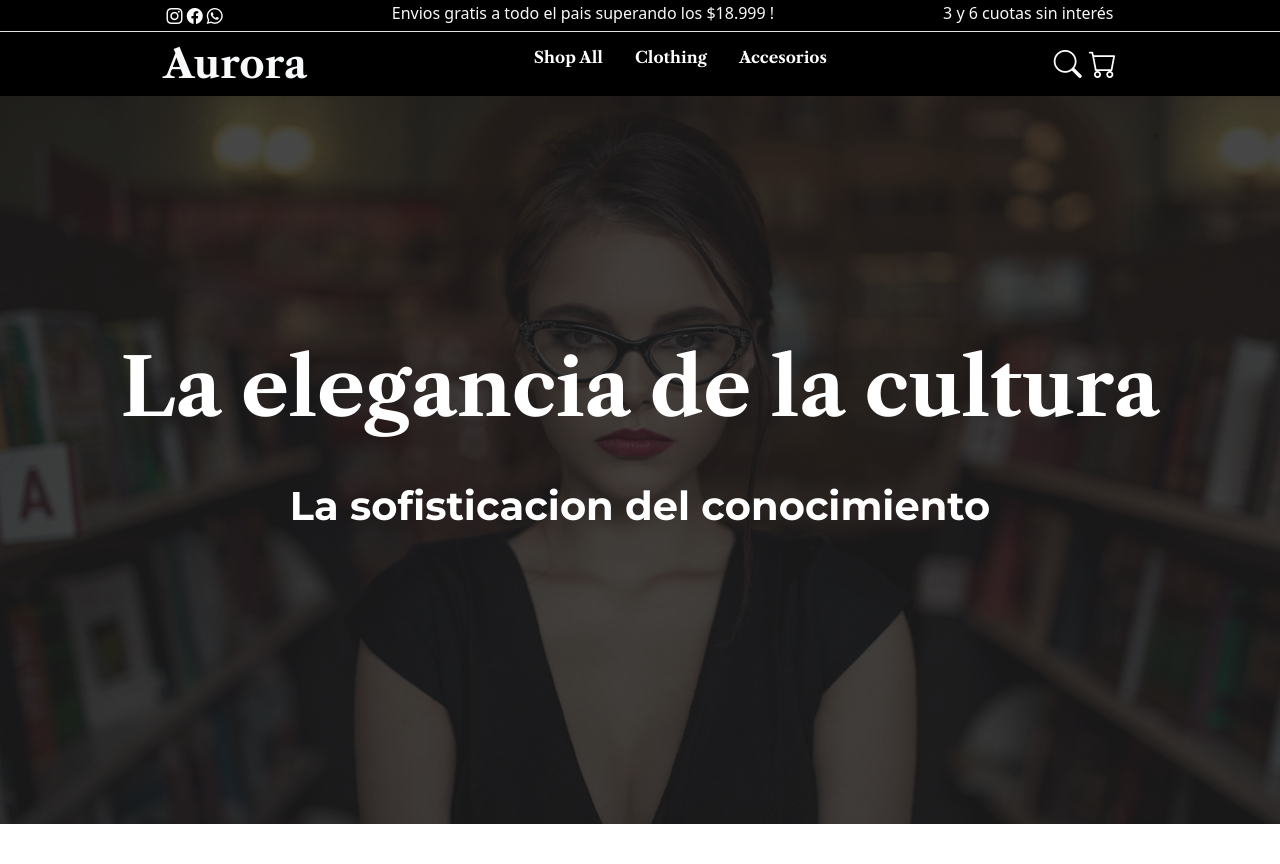
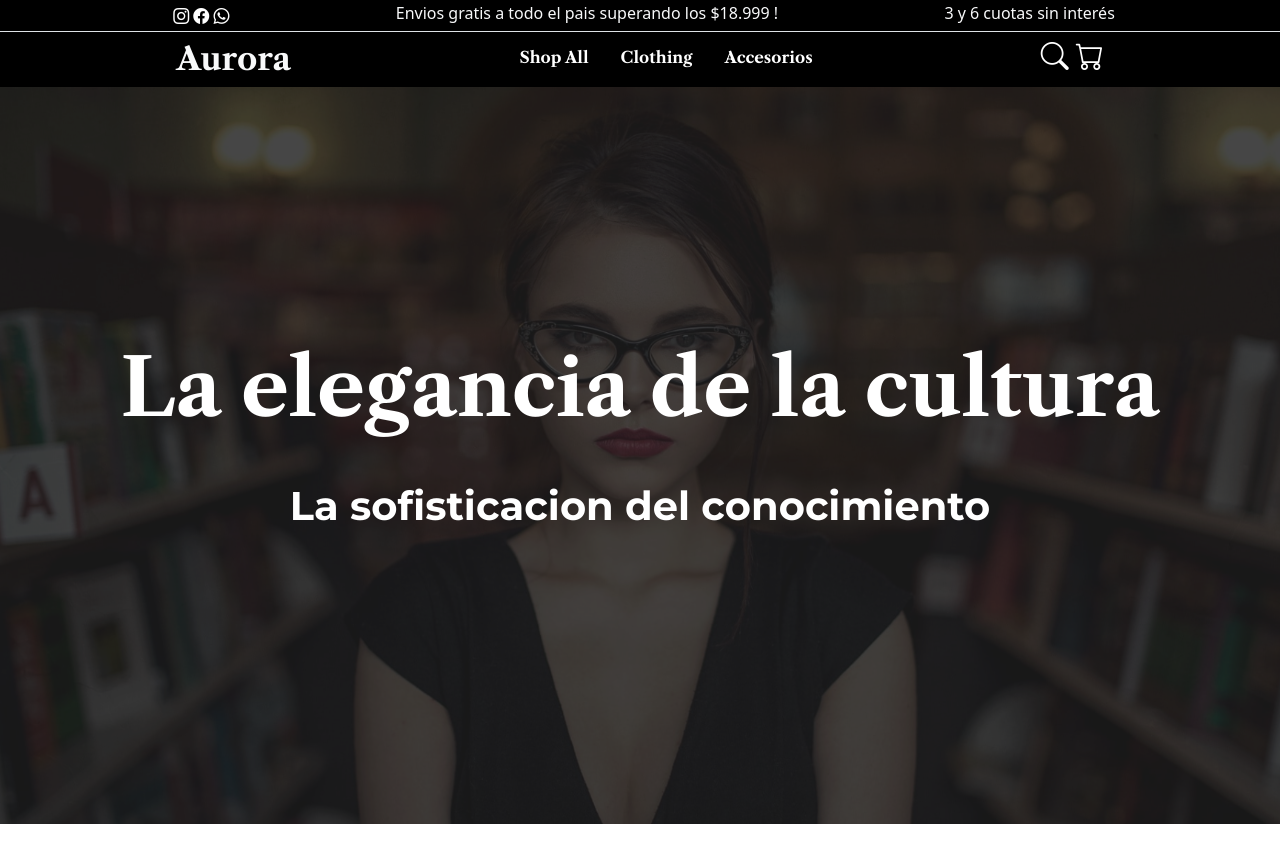
Before and after one commit to JonnhyIT28/aurora, a PHP site: page / in a window 1280 px wide. Shown: the top 864 px of the page. Run offline with PHP 8.4, Linux system fonts and the light colour scheme.

Commit message:
index responsivo fixed

```diff
--- a/index.html
+++ b/index.html
@@ -82,7 +82,7 @@
 
     <div class="fixed-top menu-resp">
         <div class="container-fluid bg-color border-bottom">
-            <div class="d-flex pt-1 justify-content-around container text-light">
+            <div class="d-flex pt-1 justify-content-around container text-light pl-2">
                 <div>
                     <a class="white hover-ig" target="_blank" href="https://www.instagram.com/"><i class="bi bi-instagram"></i></a>
                     <a class="white hover-fb" target="_blank" href="https://www.facebook.com/"><i class="bi bi-facebook"></i></a>
@@ -90,13 +90,13 @@
                 </div>
 
                 <p class="h6 menu-resp">Envios gratis a todo el pais superando los $18.999 !</p>
-                <p class="h6 menu-resp">3 y 6 cuotas sin interés</p>
+                <p class="h6 menu-resp ">3 y 6 cuotas sin interés</p>
             </div>
         </div>
         <div class="container-fluid bg-color">
-            <div class="d-flex justify-content-around container text-light">
-                <p class="p-title pt-2 h1 hover-logo logo-resp"><a class="text-decoration-none text-light" href="index.html">Aurora</a></p>
-                <ul class="pt-2 nav nav-pills px-5">
+            <div class="d-flex justify-content-around container text-light pt-2">
+                <p class="logo h2 hover-logo logo-resp"><a class="text-decoration-none text-light" href="index.html">Aurora</a></p>
+                <ul class="nav nav-pills px-4">
                     <li class="nav-item">
                         <a href="collection.html" class="link-menu menu-resp hover-op nav-link">Shop All</a>
                     </li>
@@ -107,7 +107,7 @@
                         <a href="accesorios.html" class="link-menu link-menu-resp hover-op nav-link">Accesorios</a>
                     </li>
                 </ul>
-                <div class="pt-3 p-title white h3 logo-resp">
+                <div class="p-title white h3 logo-resp">
                     <i class="hover-op bi bi-search"></i>
                     <i class="hover-op bi bi-cart"></i>
                 </div>
@@ -180,20 +180,20 @@
 
     <div class="container-fluid">
         <div class="row">
-            <div class="col-12 col-lg-6 overflow-hidden ">
+            <div class="col-12 col-lg-6">
                 <a href="ropa.html">
-                    <div class="row position-r">
-                        <img class="img-fluid hover-op" src="imagenes/libros1.jpg" alt="Libros">
+                    <div class="position-r overflow-hidden">
+                        <img class="hover-op img-fluid" src="imagenes/libros1.jpg" alt="Libros" width="100%">
                         <div class="position-a top-0 start-0 pointer-events-n">
                             <p class="display-2 text-light">Clothing</p>
                         </div>
                     </div>
                 </a>
             </div>
-            <div class="col-12 col-lg-6 overflow-hidden">
+            <div class="col-12 col-lg-6">
                 <a href="accesorios.html">
-                    <div class="row position-r overflow-hidden">
-                        <img class="img-fluid hover-op" src="imagenes/reading.png" alt="Accesorios">
+                    <div class="position-r overflow-hidden">
+                        <img class="hover-op img-fluid" src="imagenes/reading.png" alt="Accesorios" width="100%">
                         <div class="position-a top-0 start-0 pointer-events-n">
                             <p class="display-2 text-light d-inline">Accesorios</p>
                         </div>
--- a/menu-resp.css
+++ b/menu-resp.css
@@ -18,6 +18,6 @@
         font-style: normal;
         text-transform: initial;
         letter-spacing: 0px;
-        font-size: 15px;
+        font-size: 20px;
     }
 }
--- a/style.css
+++ b/style.css
@@ -1,5 +1,10 @@
 * {
     user-select: none;
+}
+
+
+.pl-2 {
+    padding-left: 20px;
 }
 
 .card a, .card p {
@@ -95,6 +100,10 @@ h1, .h1 {
     background-image: url('imagenes/arito2.png');
 }
 
+/*MENU DE SECCIONES CON IMAGENES*/
+.img-custom-height {
+    height: 50vh;
+}
 
 /*FONDOS PARA LOS HEADERS DE CADA SITIO*/
 .custom-bg {
@@ -250,6 +259,17 @@ h1, .h1 {
     font-family: 'Montserrat', sans-serif;
 }
 
+.logo {
+    color: white;
+    font-family: 'Libre Caslon Text', serif;
+    font-weight: 1500;
+    font-style: normal;
+    text-transform: initial;
+    letter-spacing: 0px;
+    line-height: 1.2;
+    font-size: 15;
+}
+
 .a-white:hover {
     color: white;
 }
```
Also changed, not shown: imagenes/reading.png.
